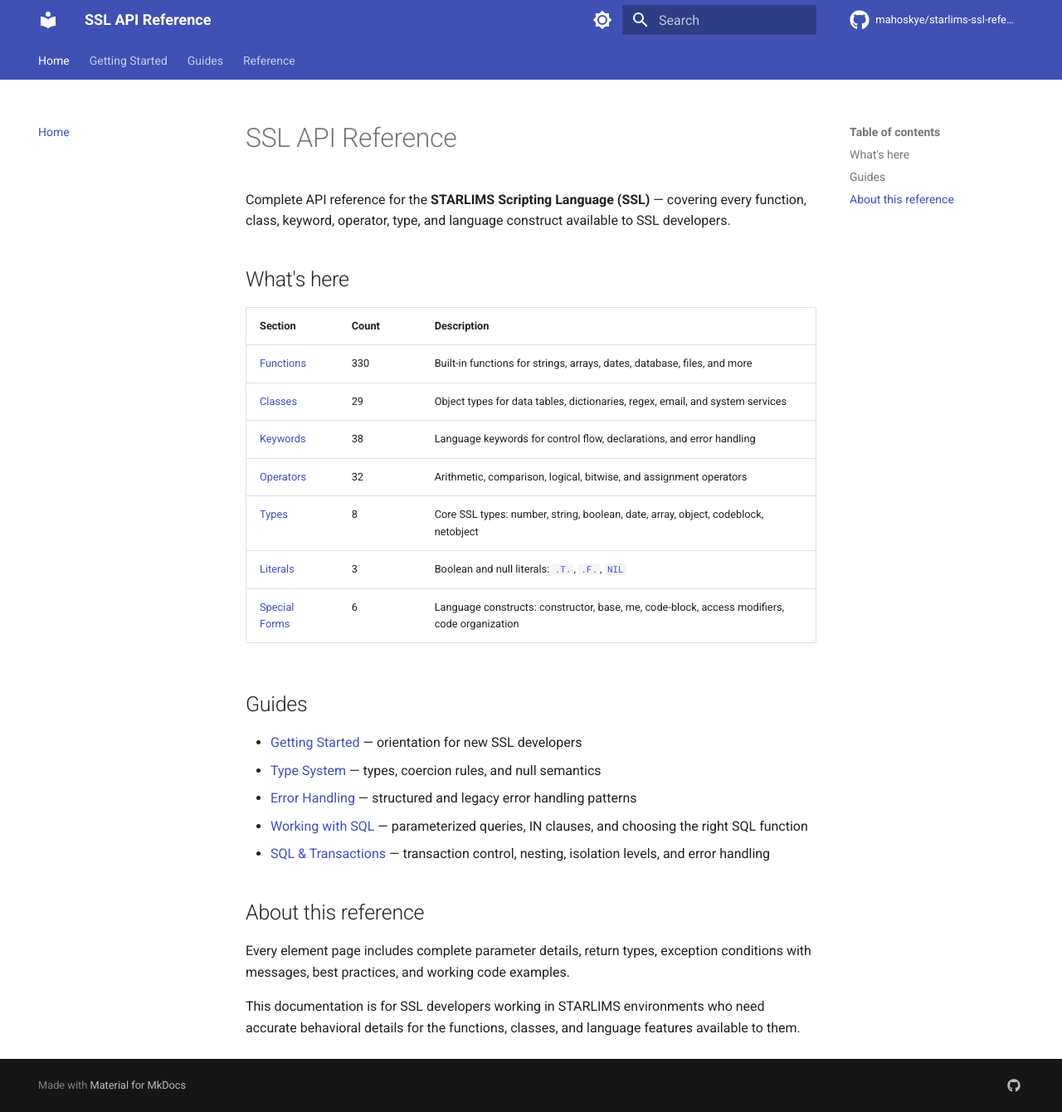
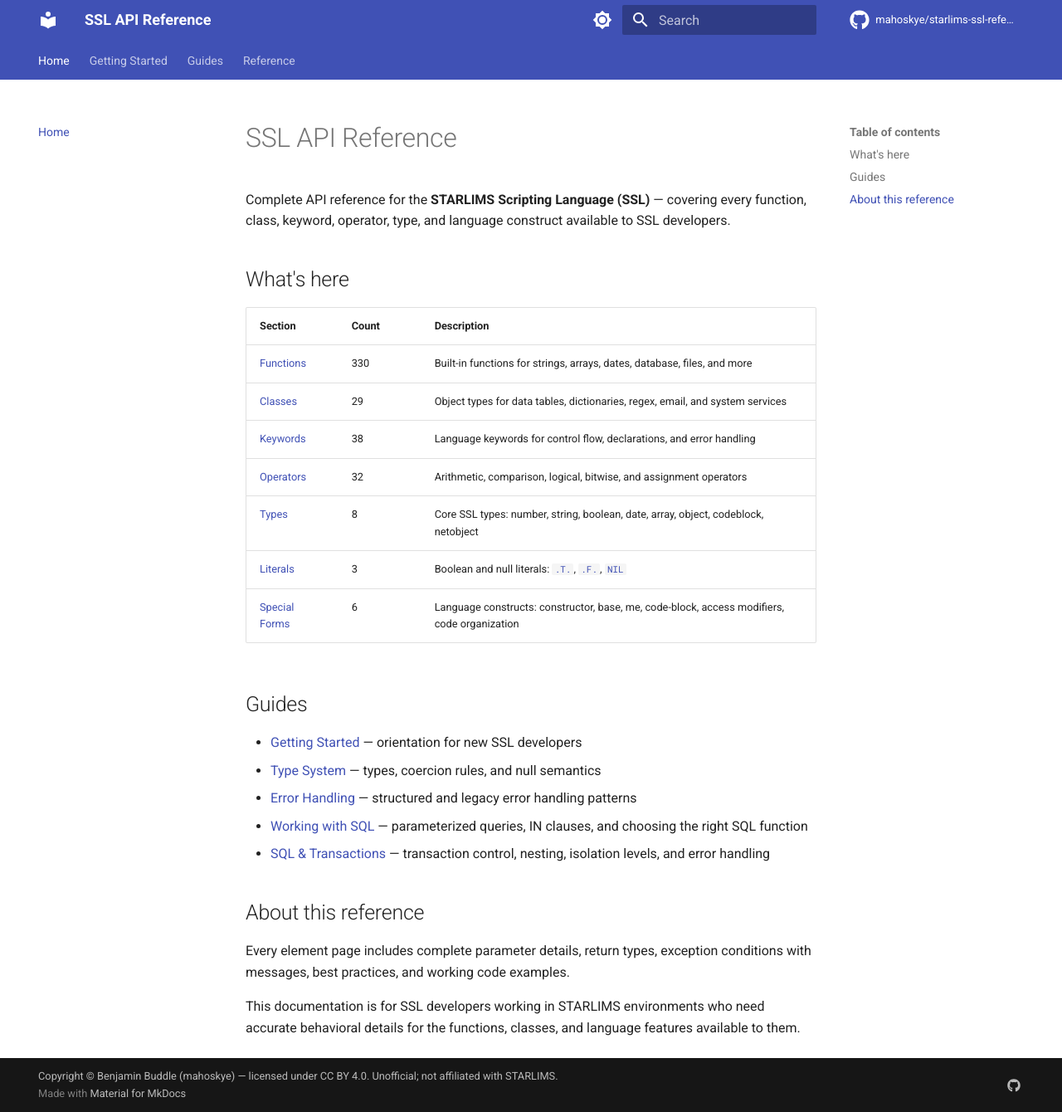
Before and after one commit to mahoskye/starlims-ssl-reference, an MkDocs documentation site: the page built from content/index.md, in a window 1280 px wide and 1340 px high. Shown: the whole window at 83% size. Built offline with MkDocs 1.6.1 and Material for MkDocs 9.7.7, drawn with Linux system fonts in a browser that asks for light colours; comment, search, counter and statistics services are not loaded.

Commit message:
Add CC BY 4.0 license
License the project under Creative Commons Attribution 4.0
International. Anyone is free to share and adapt the material,
including commercially, as long as appropriate credit is given.

- Add LICENSE file with full CC BY 4.0 legal text
- Document license and suggested attribution in README
- Add copyright/license line to mkdocs.yml so it appears in the
  site footer on every page

Co-Authored-By: Claude Opus 4.7 (1M context) <noreply@anthropic.com>

```diff
--- a/mkdocs.yml
+++ b/mkdocs.yml
@@ -7,6 +7,11 @@ repo_url: https://github.com/mahoskye/starlims-ssl-reference
 repo_name: mahoskye/starlims-ssl-reference
 docs_dir: content
 site_dir: _site
+copyright: >
+  Copyright &copy; Benjamin Buddle (mahoskye) —
+  licensed under
+  <a href="https://creativecommons.org/licenses/by/4.0/" target="_blank" rel="noopener">CC BY 4.0</a>.
+  Unofficial; not affiliated with STARLIMS.
 
 theme:
   name: material
```
Also changed, not shown: README.md (+13 -0 lines), 1 other file.
